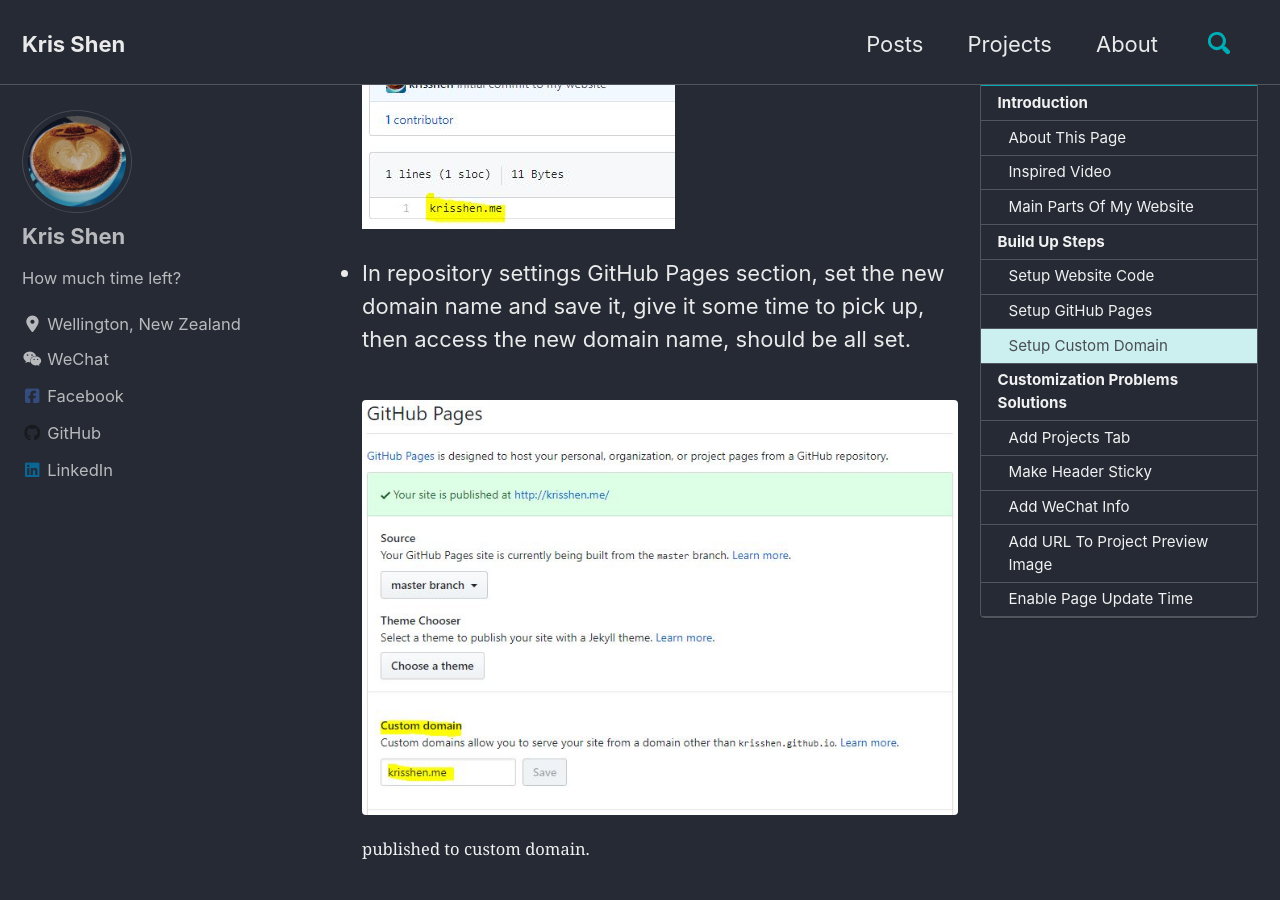
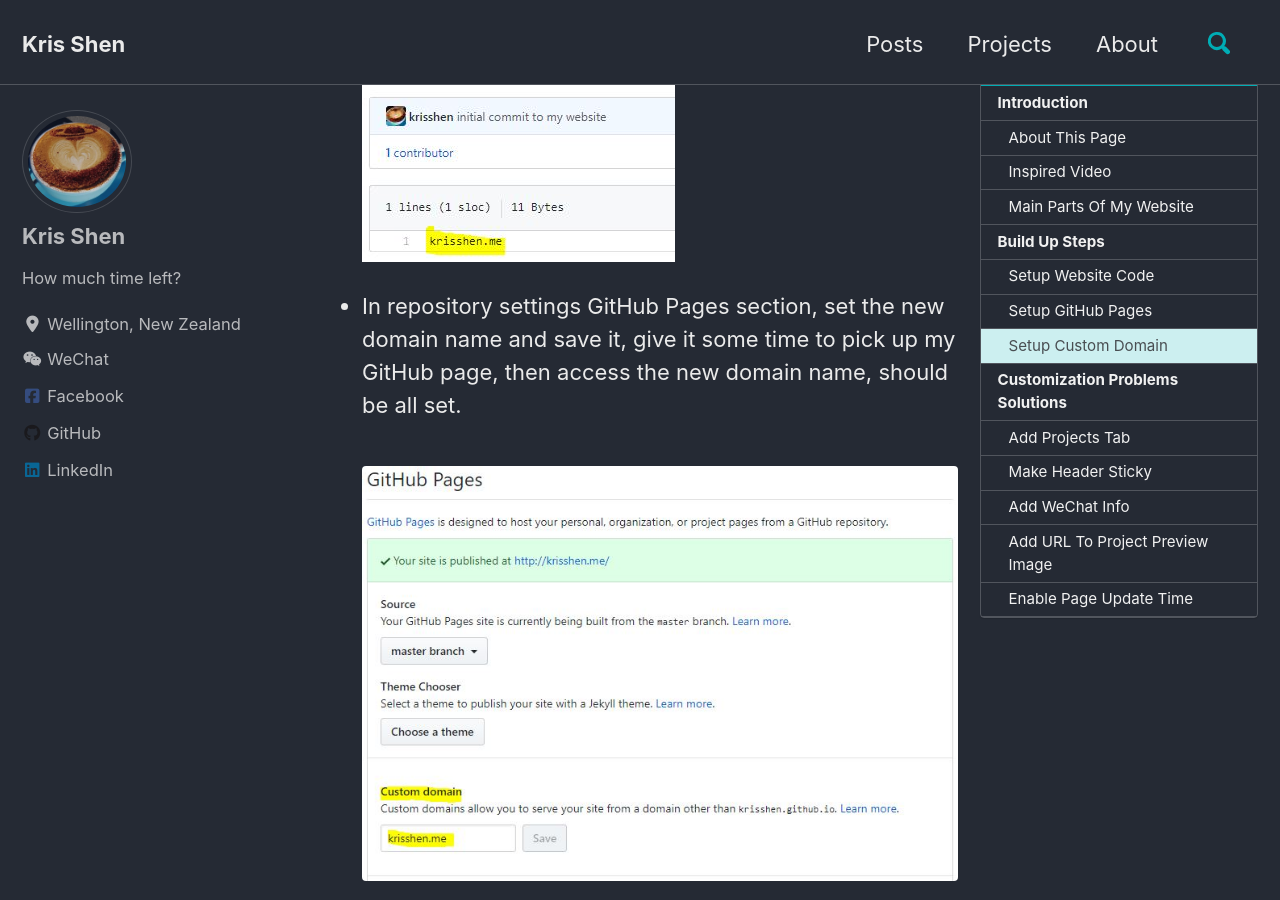
Before and after one commit to krisshen/mywebsite, a Jekyll site: the page built from _projects/website.md, in a window 1280 px wide and 900 px high, scrolled down 5482 px. Built offline with Jekyll 4.4.1, drawn with Linux system fonts in a browser that asks for light colours; cached includes are drawn as plain includes; nearby versions of some CDN libraries; some of the changed text lies outside the part shown.

Commit message:
minor mywebsite project change

````diff
--- a/_projects/website.md
+++ b/_projects/website.md
@@ -62,7 +62,7 @@
    bundle exec jekyll serve
    ```
 5. By default the local host will be served at: http://127.0.0.1:4000
-6. Done.
+6. Visit local host from browser, a default page should be shown.
 
 ### Setup GitHub Pages
 
@@ -84,7 +84,7 @@
 
     ![CNAME](/images/CNAME.jpg)
 
-- In repository settings GitHub Pages section, set the new domain name and save it, give it some time to pick up, then access the new domain name, should be all set.
+- In repository settings GitHub Pages section, set the new domain name and save it, give it some time to pick up my GitHub page, then access the new domain name, should be all set.
     {% include figure image_path="/images/website_githubpagesectioncustomdomain.jpg" caption="published to custom domain." %}
 
 - Reference: [GitHub official document](https://help.github.com/en/articles/managing-a-custom-domain-for-your-github-pages-site)
````
